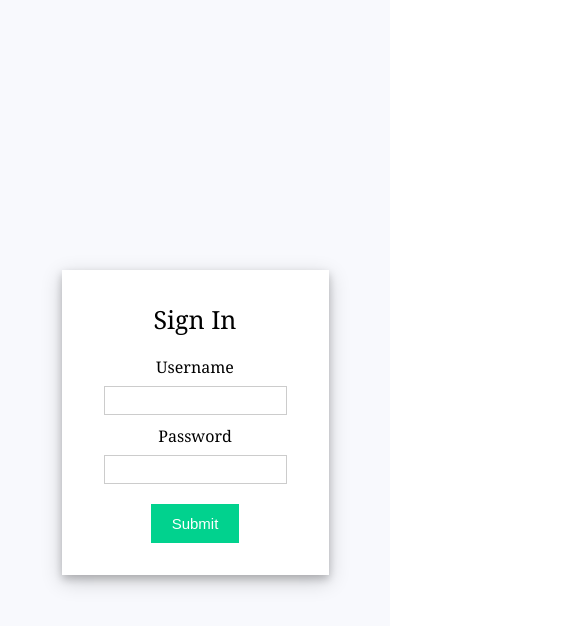
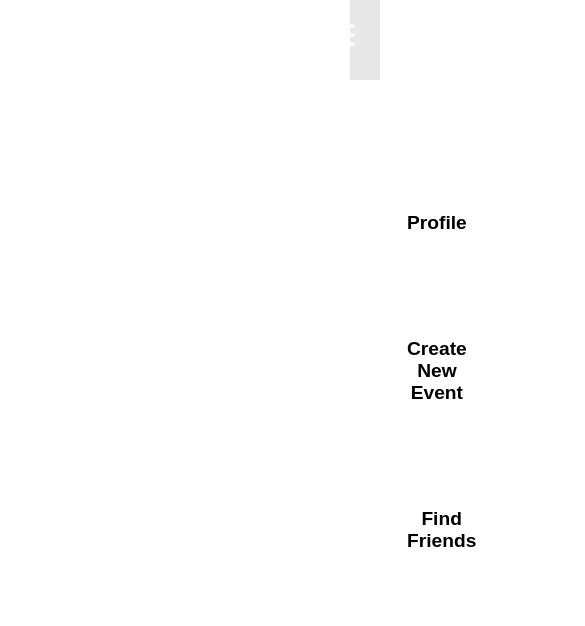
Before and after one commit to rahqis/mappin, a React (Create React App) app in the folder mappin_client/: page /signup in a window 390 px wide. Shown: the top 626 px of the page, 585 px wide, since content can reach past the window. Built offline with nearby package versions, Linux system fonts and the light colour scheme.

Commit message:
added task bar

```diff
--- a/mappin_client/public/index.html
+++ b/mappin_client/public/index.html
@@ -10,6 +10,7 @@
       content="Web site created using create-react-app"
     />
     <link rel="apple-touch-icon" href="%PUBLIC_URL%/logo192.png" />
+    <script src="https://kit.fontawesome.com/56e3de9e0c.js" crossorigin="anonymous"></script>
     <!--
       manifest.json provides metadata used when your web app is installed on a
       user's mobile device or desktop. See https://developers.google.com/web/fundamentals/web-app-manifest/
--- a/mappin_client/src/App.js
+++ b/mappin_client/src/App.js
@@ -4,13 +4,14 @@
 
 import Maps from './components/maps';
 import Form from './components/signup';
+import Navbar from './components/Navbar';
 
 
 
 function App() {
   return (
     <div className="App">
-      <Login/ >
+      <Navbar />
     </div>
   );
 }
--- /dev/null
+++ b/mappin_client/src/components/Button.css
@@ -0,0 +1,7 @@
+:root{
+    --primary: blue;
+}
+
+.btn {
+
+}
--- /dev/null
+++ b/mappin_client/src/components/Navbar.js
@@ -0,0 +1,40 @@
+import React, { Component } from 'react';
+import {navbarItems} from "./menuItems"
+import './navbar.css'
+
+class Navbar extends Component{
+    state = {clicked: false}
+
+    handleClick = () => {
+        this.setState({ clicked: !this.state.clicked})
+    }
+
+
+    render(){
+        return(
+            <nav className='NavbarItems'>
+                <h1 className='navbar-logo'></h1>
+                <div className='menu-icon' onClick={this.handleClick}>
+                    <i className={this.state.clicked ? 'fas fa-times': 'fas fa-bars'}></i>
+                </div>
+                <ul className={this.state.clicked ? 'nav-menu-active' : 'nav-menu'}>
+                    {navbarItems.map((item, index) => {
+                        return (
+                            <li key={index}>
+                                <a className={item.cName} href={item.url}>
+                                    {item.title}
+                                </a>
+                            </li>
+                        )
+                    })}
+                </ul>
+            </nav>
+
+
+
+        )
+
+    }
+}
+
+export default Navbar
--- /dev/null
+++ b/mappin_client/src/components/menuItems.js
@@ -0,0 +1,19 @@
+export const navbarItems = [
+    {
+        title: "Profile",
+        url: '#',
+        cName: 'nav-links'
+    },
+
+    {
+        title: "Create New Event",
+        url: '#',
+        cName: 'nav-links'
+    },
+
+    {
+        title: "Find Friends",
+        url: '#',
+        cName: 'nav-links'
+    }
+]
--- /dev/null
+++ b/mappin_client/src/components/navbar.css
@@ -0,0 +1,127 @@
+.NavbarItems{
+    background: linear-gradient(90deg, rgb(162, 160, 160, 0.25) 0%, rgb(162, 160, 160, 0.25) 100%);
+    height: 80px;
+    display: flex;
+    justify-content: center;
+    align-items: center;
+    font-size: 1.2rem;
+    padding-left: 30px;
+    border-left: 350px white solid;
+    border-right: 350px white solid;
+    font-family: 'Raleway', sans-serif;
+
+
+}
+
+.navbar-logo{
+    color: #fff;
+    justify-self: start;
+    margin-left: 20px;
+    cursor: pointer;
+}
+
+
+
+.nav-menu{
+    display: grid;
+    grid-template-columns: repeat(5, auto);
+    grid-gap: 10px;
+    list-style: none;
+    text-align: left;
+    width: 70vw;
+    justify-content: end;
+    margin-right: 2rem;
+
+}
+
+/* changes the menu options on the top taskbar */
+.nav-links{
+    color: black;
+    text-decoration: none;
+    padding: 0.5rem 1rem;
+    font-family: 'Raleway', sans-serif;
+    margin: 15px;
+    display: flex;
+    font-weight: bold;
+
+}
+
+.nav-links:hover{
+    background-color: lightblue;
+    border-radius: 4px;
+    transition: all 0.2s ease-out;
+}
+
+.fa-bars{
+    color: white;
+}
+
+.nav-links-mobile {
+    display: none;
+}
+
+.menu-icon{
+    display: none;
+}
+
+@media screen and (max-width: 960px){
+    .NavbarItems {
+        position: relative;
+    }
+
+    .nav-menu{
+        display: flex;
+        flex-direction: column;
+        width: 100%;
+        height: 500px;
+        position: absolute;
+        top: 80px;
+        left: -100%;
+        opacity: 1;
+        transition: all 0.5s ease;
+    }
+
+    .nav-menu.active{
+        background: #6668f4;
+        left: 0;
+        opacity: 1;
+        transition: all 0.5s ease;
+        z-index: 1;
+    }
+
+    .nav-links {
+        text-align: center;
+        padding: 2rem;
+        width: 100%;
+        display: table;
+    }
+
+    .nav-links:hover {
+        background-color: purple;
+        border-radius: 0;
+    }
+
+    .navbar-logo{
+        position: absolute;
+        top: 0;
+        left: 0;
+        transform: translate(25%, 50%);
+    }
+
+    .menu-icon{
+        display: block;
+        position: absolute;
+        top: 0;
+        right: 0;
+        transform: translate(-100%, 60%);
+        font-size: 1.8rem;
+        cursor: pointer;
+    }
+
+    .fa-times{
+        color: white;
+        font-size: 2rem;
+    }
+
+
+}
```
Also changed, not shown: mappin_client/src/components/Button.js (added, +29 -0 lines).
